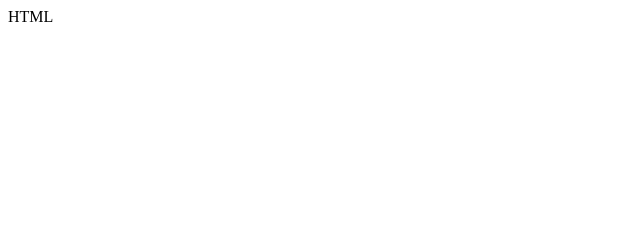
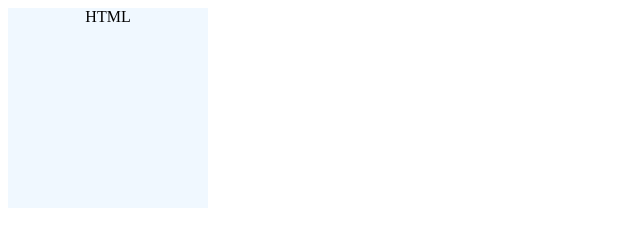
Before and after one commit to TakiaTanjidaHuda/day16, a plain HTML site: page index.html in a window 1280 px wide. Shown: the whole page, without its empty margins (0-640 px from the left). Drawn offline with Linux system fonts and the light colour scheme.

Commit message:
second commit

```diff
--- a/index.html
+++ b/index.html
@@ -1,11 +1,12 @@
 <!DOCTYPE html>
 <html lang="en">
 <head>
+    <link rel="stylesheet" href="style.css">
     <meta charset="UTF-8">
     <meta name="viewport" content="width=device-width, initial-scale=1.0">
     <title>Document</title>
 </head>
 <body>
-    HTML
+    <div>HTML</div>
 </body>
 </html>
--- a/style.css
+++ b/style.css
@@ -0,0 +1,6 @@
+div{
+    background-color: aliceblue;
+    text-align: center;
+    height: 200px;
+    width: 200px;
+}
```
